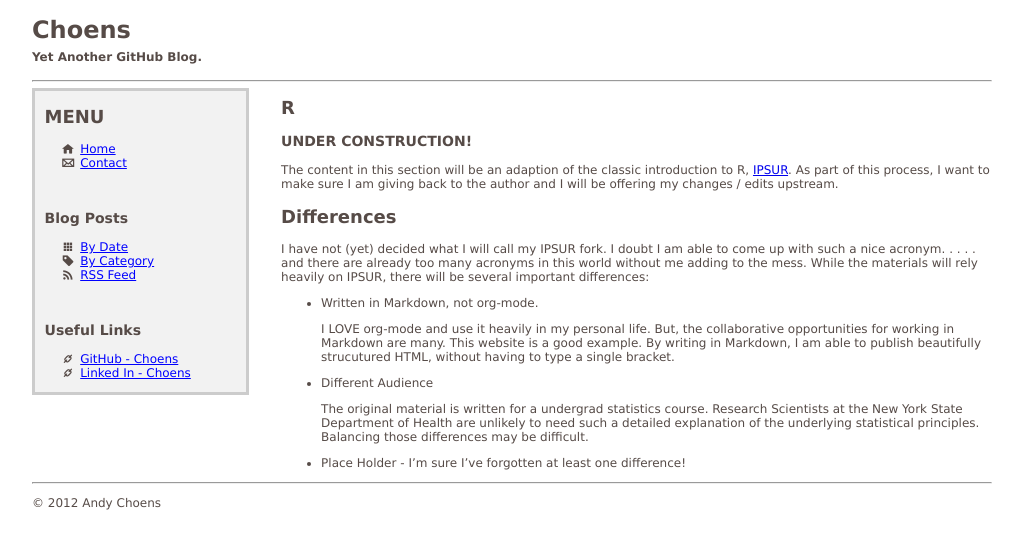
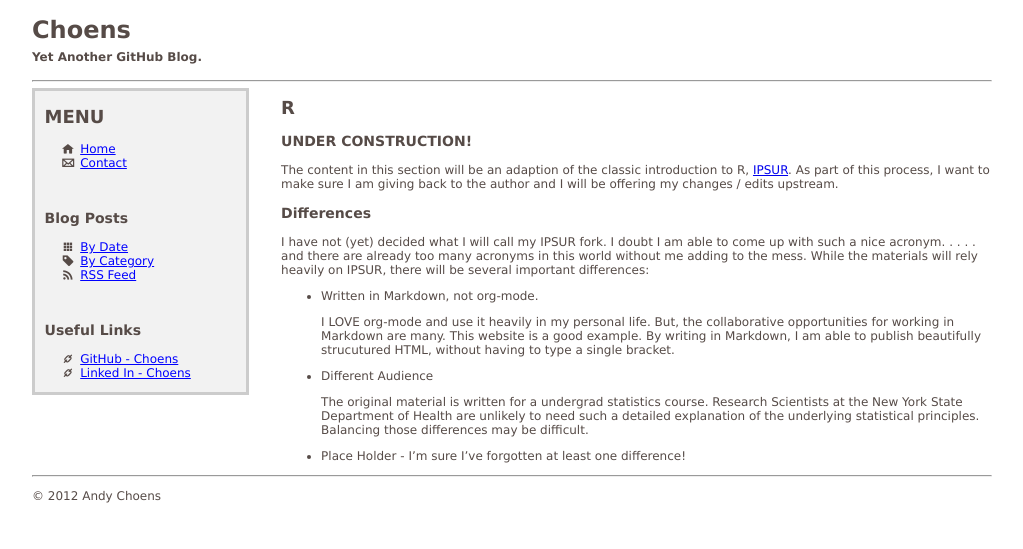
Before and after one commit to Choens/choens.github.io, a Jekyll site: the page built from r/index.md, in a window 1280 px wide. Shown: the top 549 px of the page, without its empty margins (26-1049 px from the left). Built offline with Jekyll 4.4.1, drawn with Linux system fonts in a browser that asks for light colours.

Commit message:
Formatting

```diff
--- a/r/index.md
+++ b/r/index.md
@@ -13,7 +13,7 @@ introduction to R, [IPSUR](http://ipsur.org/). As part of this
 process, I want to make sure I am giving back to the author and I will
 be offering my changes / edits upstream.
 
-## Differences
+### Differences
 
 I have not (yet) decided what I will call my IPSUR fork. I doubt I am
 able to come up with such a nice acronym. . . . . and there are
```
